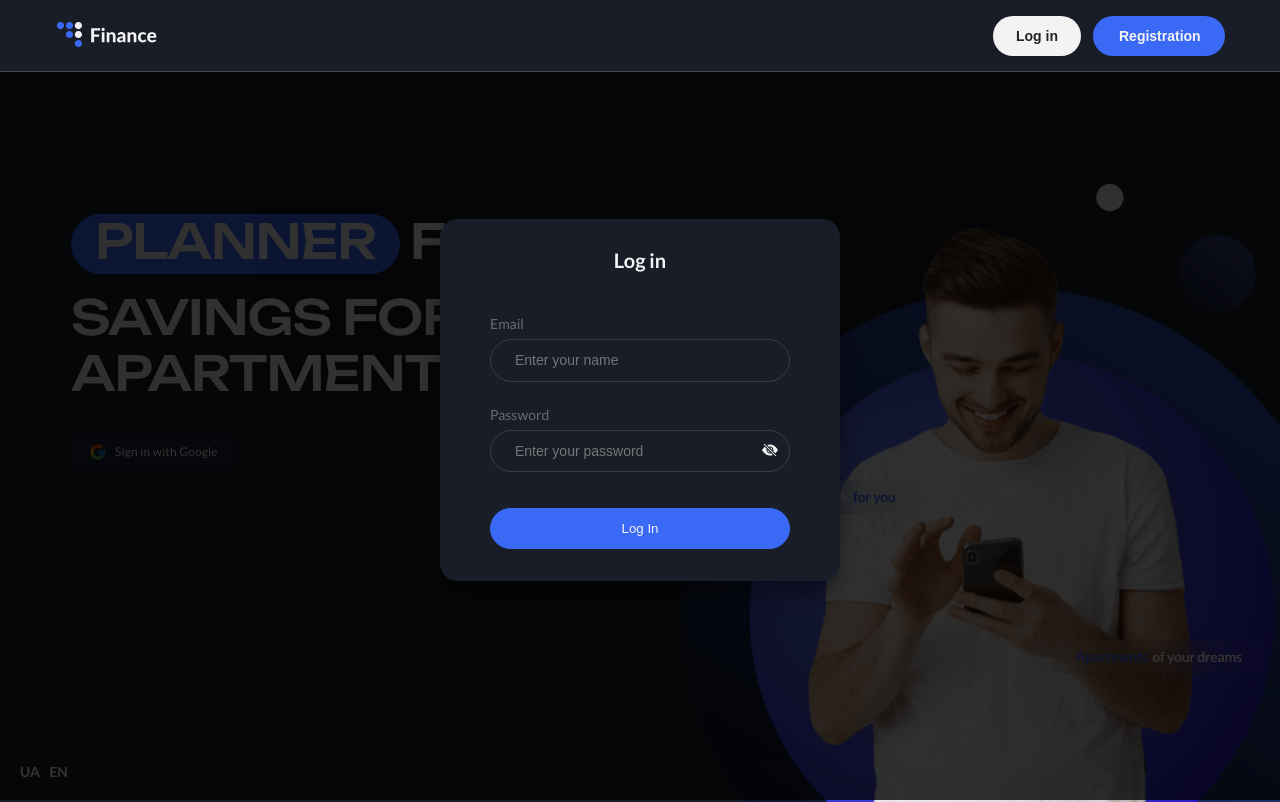
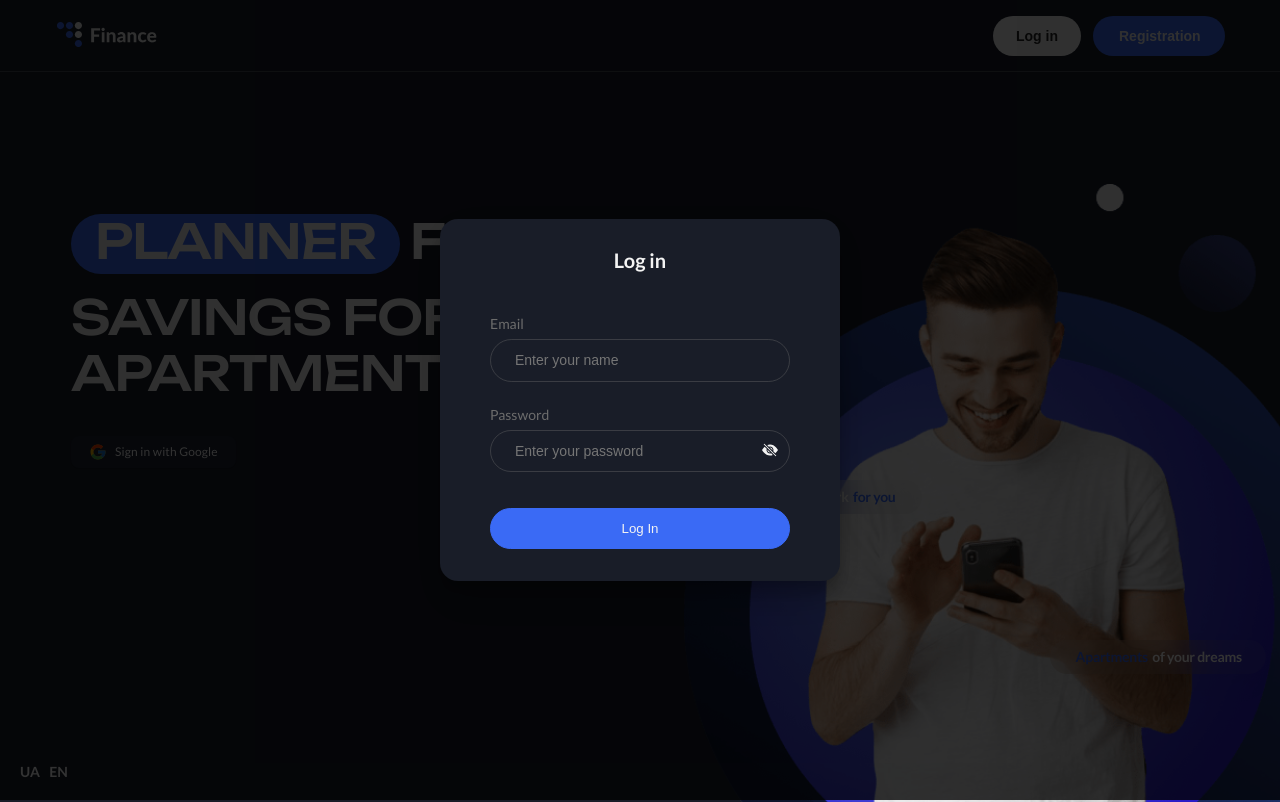
Before and after one commit to kolanuch13/finance-planner-app-frontend, a React (Create React App) app: page /finance-planner-app/login in a window 1280 px wide. Built offline with nearby package versions, Linux system fonts and the light colour scheme.

Commit message:
Last check.

```diff
--- a/src/components/Header/header/Header.module.css
+++ b/src/components/Header/header/Header.module.css
@@ -1,6 +1,5 @@
 .header {
   position: fixed;
-  z-index: 100;
   width: 100%;
   top: 0;
   display: flex;
```
